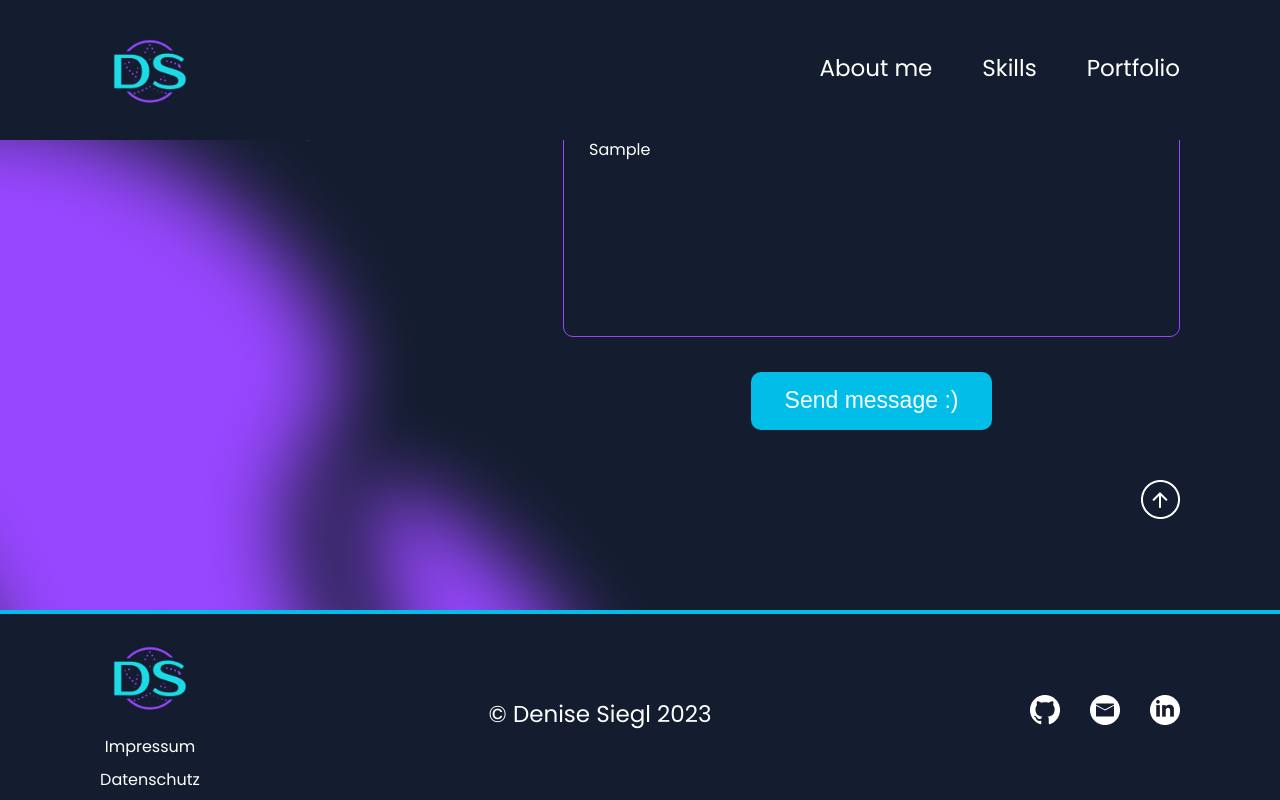
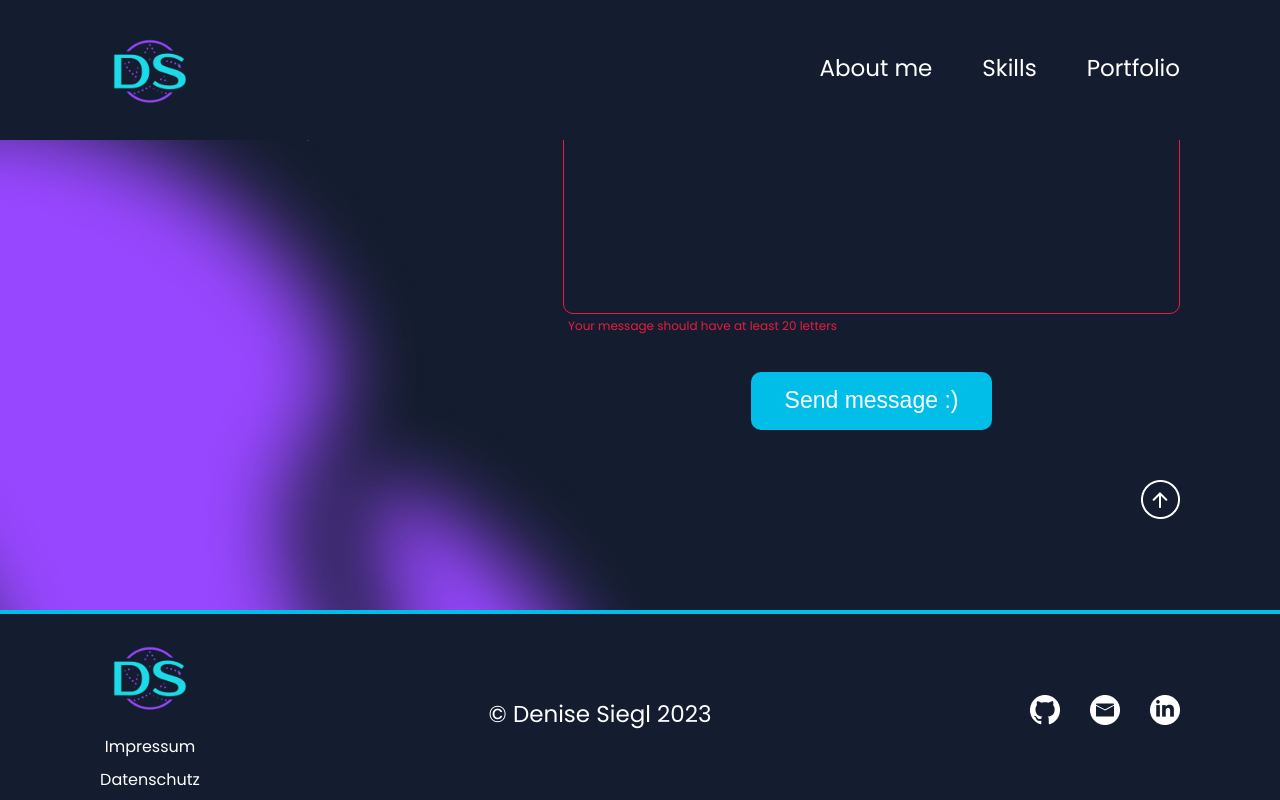
Before and after one commit to deniseS85/portfolio, an Angular app: page /contact in a window 1280 px wide. Both pictures are taken after typing "Sample", "name@example.com", "Sample" into the empty fields and a click on the button "Send message :)". Shown: the part 4698-5498 px from the top of the page. Built offline with nearby package versions, Linux system fonts and the light colour scheme.

Commit message:
contact error success, send mail

```diff
--- a/src/app/app.component.ts
+++ b/src/app/app.component.ts
@@ -8,5 +8,7 @@ import { Router } from '@angular/router';
   styleUrls: ['./app.component.scss']
 })
 export class AppComponent {
+  title = 'portfolio';
+
   constructor(public router: Router) { }
 }
--- a/src/app/contact/contact.component.html
+++ b/src/app/contact/contact.component.html
@@ -7,63 +7,83 @@
     <div class="content-left">
         <div>Got a problem to solve?</div>
         <div>Contact me through this form, I am interested in hearing you, knowing your ideas and contributing to your projects with my work.</div>
-        <div>Need a Frontend developer? <span>Contact me!</span></div>
+        <div>Need a Frontend developer?
+            <span>Contact me!</span>
+        </div>
     </div>
+
     <div class="content-right">
         <form [formGroup]="contactForm" (submit)="sendMail()">
             <div class="formfield">
                 <input type="name" placeholder=" " formControlName="name"
                     [class.error-border]="
-                    contactForm.get('name')?.hasError('required') && isSubmitted">
+                    contactForm.get('name')?.hasError('required') && isSubmitted && !emailSent"
+                    [class.succes-border]="contactForm.get('name')?.valid">
                 <label>Your name</label>
                 <p *ngIf="
-                    contactForm.get('name')?.hasError('required') && isSubmitted"
+                    contactForm.get('name')?.hasError('required') && isSubmitted && !emailSent"
                     class="error-text">Your name is required
                 </p>
                 <img *ngIf="
-                    contactForm.get('name')?.hasError('required') && isSubmitted"
+                    contactForm.get('name')?.hasError('required') && isSubmitted && !emailSent"
                     src="assets/img/input-error.png">
+                <img *ngIf="
+                    contactForm.get('name')?.valid"
+                    src="assets/img/input-success.png">
             </div>
 
             <div class="formfield">
                 <input type="email" placeholder=" " formControlName="email"
                     [class.error-border]="
-                    contactForm.get('email')?.hasError('required') &&
-                    (contactForm.get('email')?.hasError('email') || isSubmitted)">
+                    (contactForm.get('email')?.hasError('required') && isSubmitted && !emailSent) ||
+                    (contactForm.get('email')?.hasError('email') && isSubmitted && !emailSent)"
+                    [class.succes-border]="contactForm.get('email')?.valid">
                 <label>Your email</label>
                 <p *ngIf="
-                    contactForm.get('email')?.hasError('required') &&
-                    (contactForm.get('email')?.hasError('email') || isSubmitted)"
-                    class="error-text">Your email is required
-            </p>
+                    (contactForm.get('email')?.hasError('required') && isSubmitted && !emailSent) ||
+                    (contactForm.get('email')?.hasError('email') && isSubmitted && !emailSent)"
+                    class="error-text">Your email is not valid
+                </p>
                 <img *ngIf="
-                    contactForm.get('email')?.hasError('required') &&
-                    (contactForm.get('email')?.hasError('email') || isSubmitted)"
+                    (contactForm.get('email')?.hasError('required') && isSubmitted && !emailSent) ||
+                    (contactForm.get('email')?.hasError('email') && isSubmitted && !emailSent)"
                     src="assets/img/input-error.png">
+                <img *ngIf="
+                    contactForm.get('email')?.valid"
+                    src="assets/img/input-success.png">
             </div>
 
             <div class="formfield">
                 <textarea placeholder=" "  formControlName="message"
                     [class.error-border]="
-                    contactForm.get('message')?.hasError('required') &&
-                    (contactForm.get('message')?.hasError('minlength') || isSubmitted)">
+                    (contactForm.get('message')?.hasError('required') && isSubmitted && !emailSent) ||
+                    (contactForm.get('message')?.hasError('minlength') && isSubmitted && !emailSent)"
+                    [class.succes-border]="contactForm.get('message')?.valid">
                 </textarea>
-              <label>Your message</label>
-              <p *ngIf="
-                    contactForm.get('message')?.hasError('required') &&
-                    (contactForm.get('message')?.hasError('minlength') || isSubmitted)"
+                <label>Your message</label>
+                <p *ngIf="
+                    (contactForm.get('message')?.hasError('required') && isSubmitted && !emailSent) ||
+                    (contactForm.get('message')?.hasError('minlength') && isSubmitted && !emailSent)"
                     class="error-text">Your message should have at least 20 letters
-            </p>
+                </p>
                 <img *ngIf="
-                    contactForm.get('message')?.hasError('required') &&
-                    (contactForm.get('message')?.hasError('minlength') || isSubmitted)"
+                    (contactForm.get('message')?.hasError('required') && isSubmitted && !emailSent) ||
+                    (contactForm.get('message')?.hasError('minlength') && isSubmitted && !emailSent)"
                     src="assets/img/input-error.png">
+                <img *ngIf="
+                    contactForm.get('message')?.valid"
+                    src="assets/img/input-success.png">
             </div>
 
             <div class="button">
-                <button type="submit" #sendBtn>Send message :)</button>
+                <button type="submit">Send message :)</button>
             </div>
         </form>
+
+        <div *ngIf="isSubmitted && emailSent">
+            <span *ngIf="emailSent">Email successfully sent.</span>
+        </div>
+
     </div>
 </div>
 
--- a/src/app/contact/contact.component.scss
+++ b/src/app/contact/contact.component.scss
@@ -58,6 +58,9 @@
                     position: absolute;
                     right: 14px;
                     top: 11px;
+                }
+                .succes-border {
+                    border: 1px solid #70E61C;
                 }
             }
             input, textarea {
--- a/src/app/contact/contact.component.ts
+++ b/src/app/contact/contact.component.ts
@@ -1,6 +1,6 @@
 import { ViewportScroller } from '@angular/common';
-import { Component, ElementRef, ViewChild, Input } from '@angular/core';
-import { FormBuilder, FormsModule, ReactiveFormsModule, Validators } from '@angular/forms';
+import { Component } from '@angular/core';
+import { FormBuilder, Validators } from '@angular/forms';
 
 @Component({
   selector: 'app-contact',
@@ -13,7 +13,7 @@ export class ContactComponent {
     minLength: number = 20;
     isSubmitted: boolean = false;
     emailSent: boolean = false;
-  emailNotSent: boolean = false;
+
 
     contactForm = this.fb.group({
         name: ['', Validators.required],
@@ -21,82 +21,42 @@ export class ContactComponent {
         message: ['', [Validators.required, Validators.minLength(this.minLength)]],
     });
 
+
   constructor(private viewportScroller: ViewportScroller, private fb: FormBuilder) {}
 
 
+  async sendMail() {
+      if (!this.contactForm.invalid) {
+          await fetch('https://denise-siegl.developerakademie.net/send_mail/send_mail.php',
+              { method: 'POST', body: this.setFormData() }
+          );
+          this.emailSent = true;
+          console.log('email gesendet')
+          this.contactForm.reset();
+      } else {
+        this.emailSent = false;
+        console.log('email nicht gesendet')
+      }
 
+      this.isSubmitted = true;
   /*
-  async sendMail() {
-    let nameField = this.nameField.nativeElement;
-    let mailField = this.mailField.nativeElement;
-    let messageField = this.messageField.nativeElement;
-    let sendBtn = this.sendBtn.nativeElement;
+  setTimeout(() => {
+              this.isSubmitted = false;
+              this.contactForm.reset();
+          }, 3000);
+  */
 
-    nameField.disabled = true;
-    mailField.disabled = true;
-    messageField.disabled = true;
-    sendBtn.disabled = true;
- */
-    //animation senden
-
-    /* let fd = new FormData();
-    fd.append('name', nameField.value);
-    fd.append('email', mailField.value);
-    fd.append('message', messageField.value);
+  }
 
 
-    await fetch('https://denise-siegl.developerakademie.net/send_mail/send_mail.php',
-      {
-        method: 'POST',
-        body: fd
-      }
-    );
-     */
-
-    // text anzeigen gesendet
-   /*  nameField.disabled = false;
-    mailField.disabled = false;
-    messageField.disabled = false;
-    nameField.value = '';
-    mailField.value = '';
-    messageField.value = '';
-  } */
-
-
-  sendMail() {
-    const data:any = this.contactForm.value;
-    const fd = new FormData();
-    fd.append('name', data.name);
-    fd.append('email', data.email);
-    fd.append('message', data.message);
-    this.isSubmitted = true;
-    /* this.contactForm.reset(); */
-    console.log(this.contactForm.value, this.contactForm.invalid)
-
-    /* await fetch('https://denise-siegl.developerakademie.net/send_mail/send_mail.php',
-    {
-      method: 'POST',
-      body: this.setFormData()
-    }
-  );
-
-    this.isSubmitted = true;
-
-    setTimeout(() => {
-        this.isSubmitted = false;
-    }, 2000);
-
-    this.contactForm.reset(); */
-  }
-
-  /* setFormData() {
+  setFormData() {
       const data:any = this.contactForm.value;
       const fd = new FormData();
       fd.append('name', data.name);
       fd.append('email', data.email);
       fd.append('message', data.message);
       return fd;
-  } */
+  }
 
 
   public scroll(elementId: string): void {
```
Lines whose indentation alone changed are shown as unchanged.
